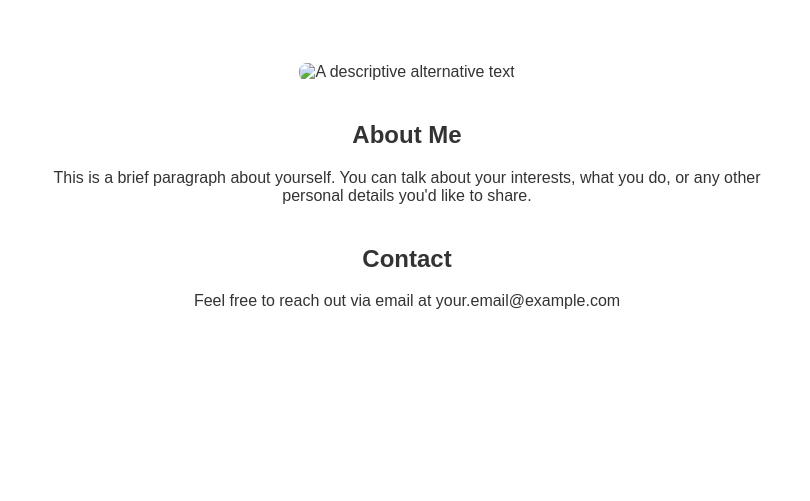
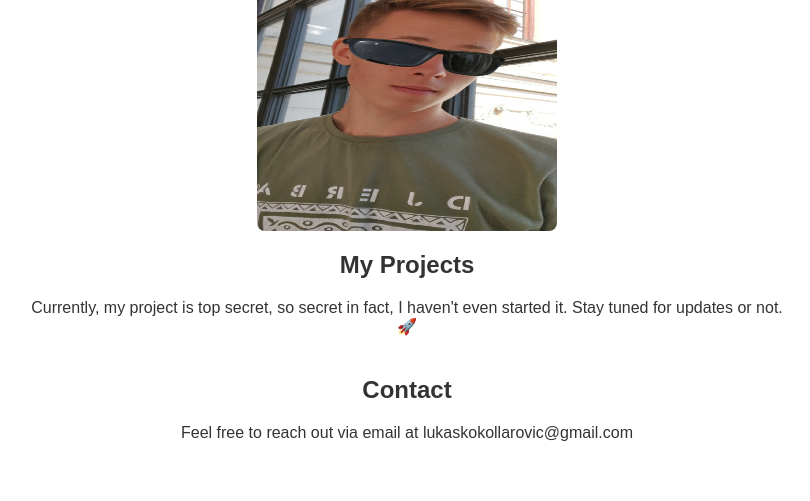
Before and after one commit to luuk00101/personal-website, a plain HTML site: page index.html in a window 1280 px wide. Shown: the part 299-800 px from the top of the page, without its empty margins (233-1043 px from the left). Drawn offline with Linux system fonts and the light colour scheme.

Commit message:
Edit HTML

```diff
--- a/index.html
+++ b/index.html
@@ -3,7 +3,7 @@
   <head>
     <meta charset="UTF-8" />
     <meta name="viewport" content="width=device-width, initial-scale=1.0" />
-    <title>Personal Website</title>
+    <title>Lukas Kollarovic</title>
     <style>
       body {
         display: flex;
@@ -76,7 +76,7 @@
   <body>
     <div class="container">
       <header>
-        <h1>Your Name</h1>
+        <h1>Lukas Kollarovic</h1>
         <p>
           Welcome to my personal website. I am a software engineer with a
           passion for web development.
@@ -84,25 +84,36 @@
       </header>
       <div
         class="image-container"
-        style="display: flex; justify-content: center">
+        style="
+          display: flex;
+          justify-content: center;
+          max-width: 300px;
+          margin: auto;
+        ">
         <img
-          src="path-to-your-image.jpg"
+          src="./images/the-one-and-only.jpg"
           alt="A descriptive alternative text"
-          style="border-radius: 8px" />
+          style="
+            border-radius: 8px;
+            width: 100%;
+            height: auto;
+            aspect-ratio: 1 / 1;
+          " />
       </div>
-      <section class="about">
-        <h2>About Me</h2>
+      <section class="my-projects">
+        <h2>My Projects</h2>
         <p>
-          This is a brief paragraph about yourself. You can talk about your
-          interests, what you do, or any other personal details you'd like to
-          share.
+          Currently, my project is top secret, so secret in fact, I haven't even
+          started it. Stay tuned for updates or not. 🚀
         </p>
       </section>
       <section class="contact">
         <h2>Contact</h2>
         <p>
           Feel free to reach out via email at
-          <a href="mailto:your.email@example.com">your.email@example.com</a>
+          <a href="mailto:your.email@example.com"
+            >lukaskokollarovic@gmail.com</a
+          >
         </p>
       </section>
     </div>
```
